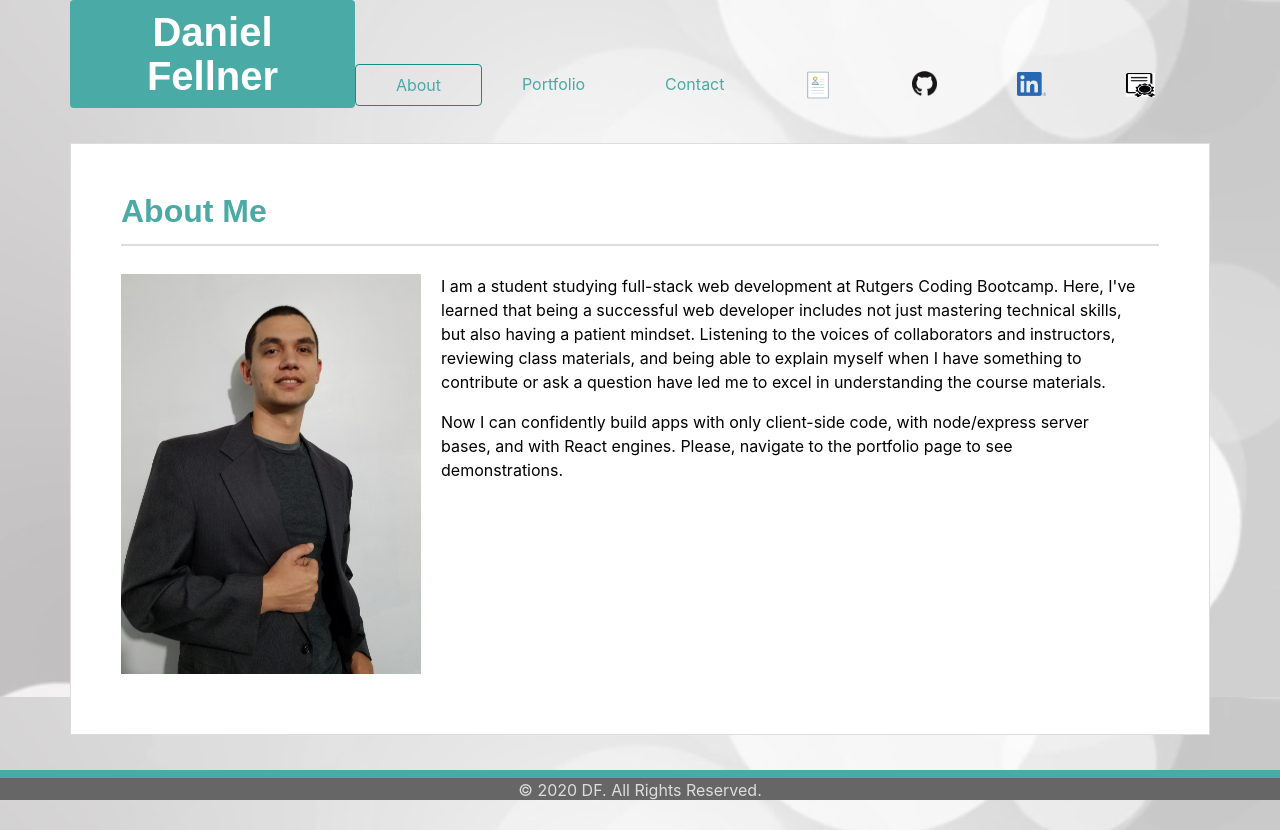
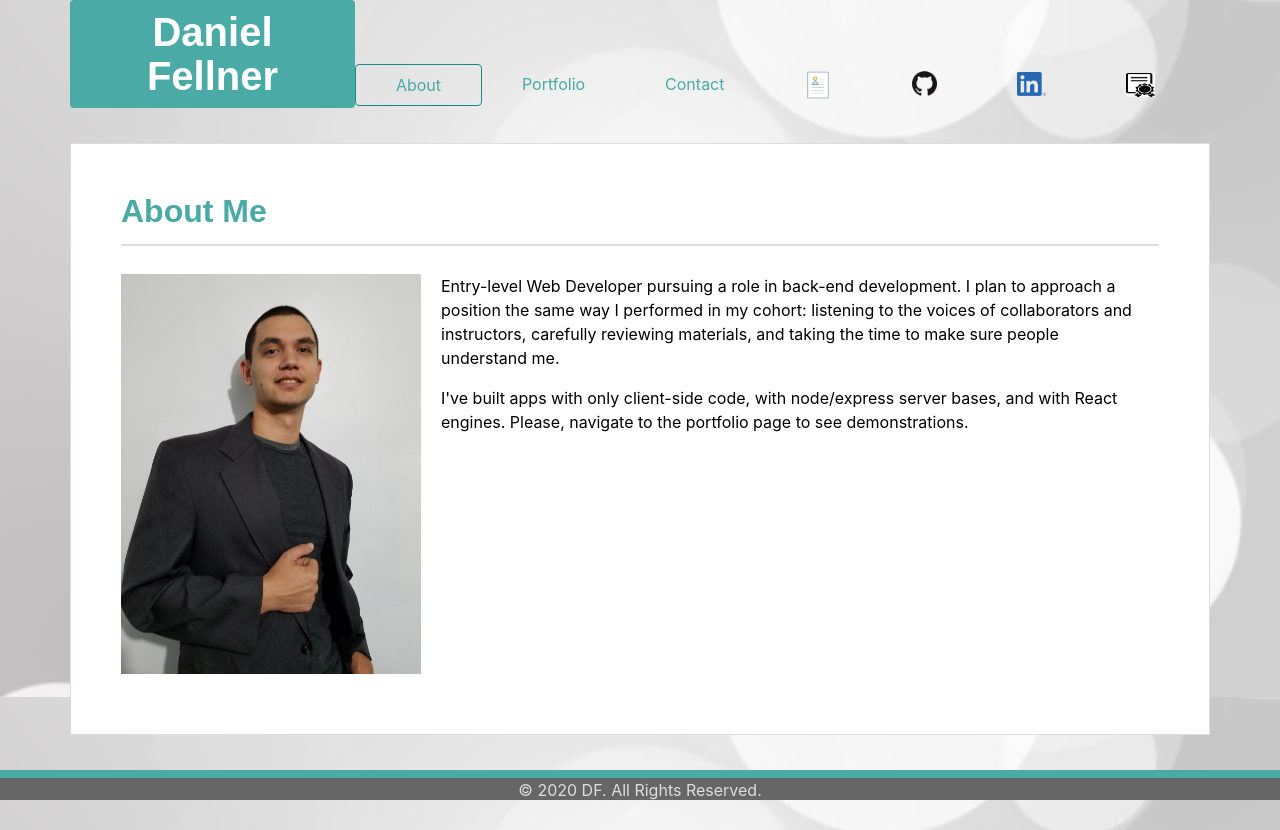
Before and after one commit to Dfellner92/professionalReactPortfolio, a React (Create React App) app: page / in a window 1280 px wide. Built offline with nearby package versions, Linux system fonts and the light colour scheme; a web font is replaced by a local one.

Commit message:
modified about me

```diff
--- a/src/pages/About.js
+++ b/src/pages/About.js
@@ -19,17 +19,14 @@ function About() {
                 />
                 <div className="bio">
                   <p>
-                    I am a student studying full-stack web development at Rutgers
-                    Coding Bootcamp. Here, I've learned that being a successful web
-                    developer includes not just mastering technical skills, but
-                    also having a patient mindset. Listening to the voices
-                    of collaborators and instructors, reviewing class materials,
-                    and being able to explain myself when I have something to
-                    contribute or ask a question have led me to excel in understanding
-                    the course materials.
+                    Entry-level Web Developer pursuing a role in back-end development.
+                    I plan to approach a position the same way I performed in my cohort:
+                    listening to the voices of collaborators and instructors,
+                    carefully reviewing materials,
+                    and taking the time to make sure people understand me.
                   </p>
                   <p>
-                    Now I can confidently build apps with only client-side code,
+                    I've built apps with only client-side code,
                     with node/express server bases, and with React engines. Please,
                     navigate to the portfolio page to see demonstrations.
                   </p>
```
Also changed, not shown: 2 other files (tests, documents, lock files or other folders).
